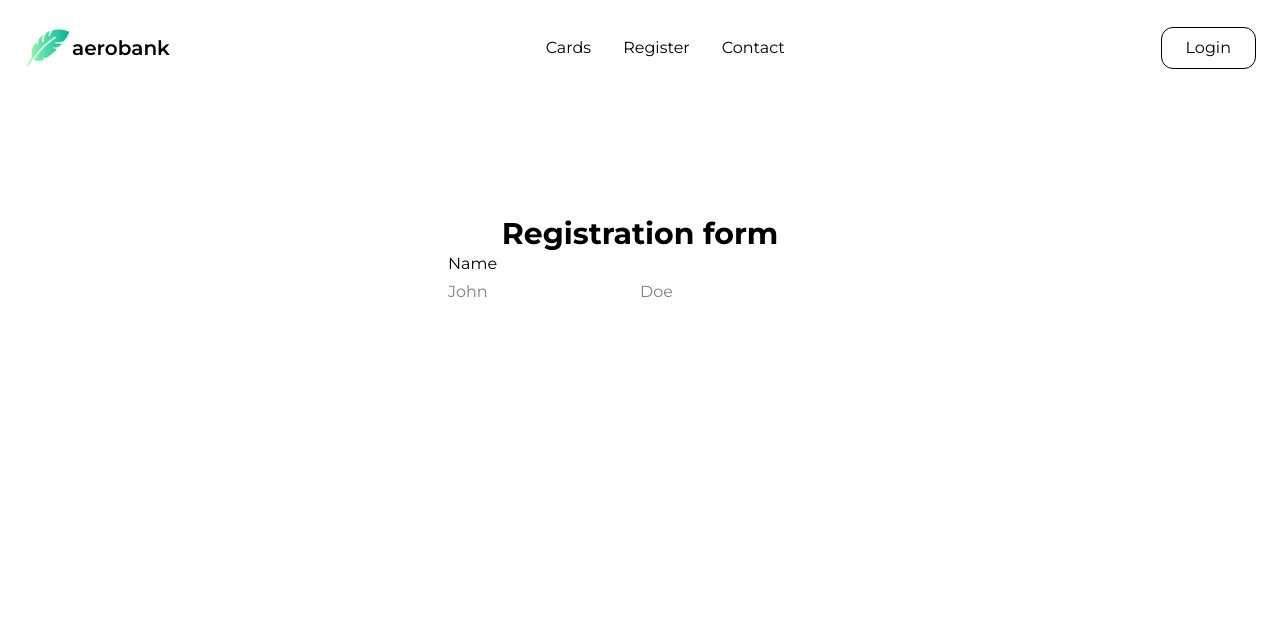
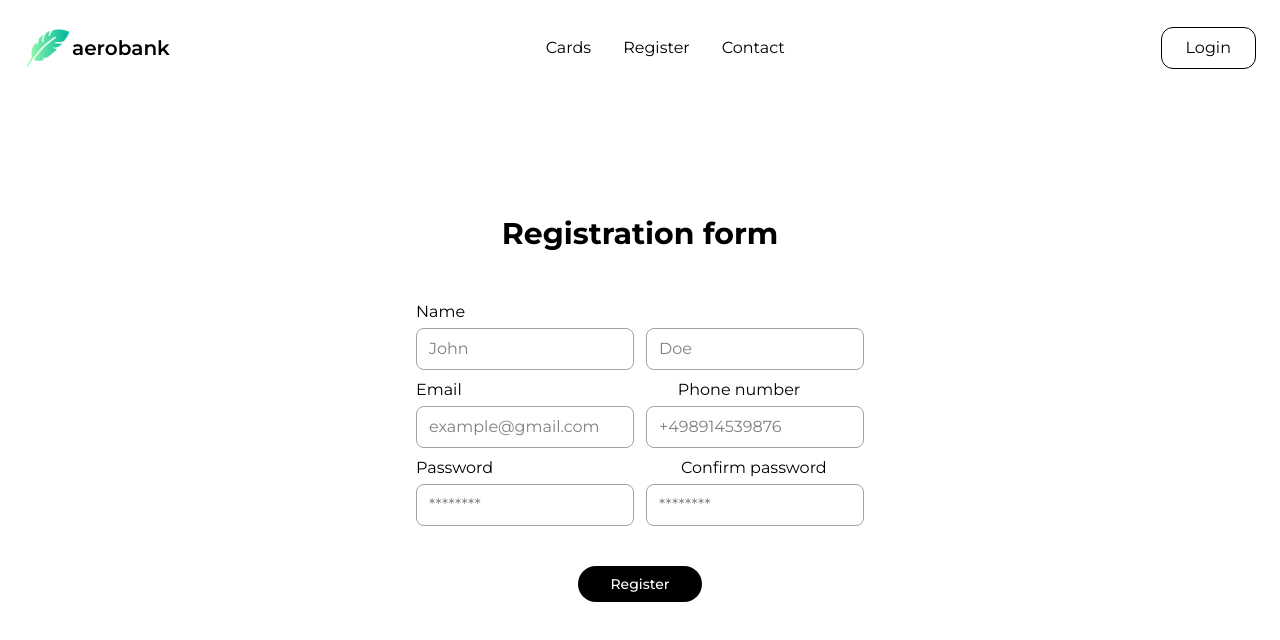
Before and after one commit to wzxcff/aerobank-frontend, a React (Vite) app: page /register in a window 1280 px wide. Shown: the top 640 px of the page. Built offline with nearby package versions, Linux system fonts and the light colour scheme.

Commit message:
Registration page finished

```diff
--- a/src/pages/Registration.tsx
+++ b/src/pages/Registration.tsx
@@ -6,10 +6,31 @@ function Registration(){
             <Navbar/>
             <div className="flex flex-col justify-center items-center mt-30">
                 <h1 className="font-bold text-3xl">Registration form</h1>
-                <div>
+                <div className="mt-12">
                     <label htmlFor="name">Name</label><br/>
-                    <input placeholder="John" name="name" className="mt-1"/>
-                    <input placeholder="Doe" name="lastname"/>
+                    <input placeholder="John" name="name"
+                           className="mt-1 mr-3 py-2 px-3 rounded-lg border-[0.1px] border-neutral-400"/>
+                    <input placeholder="Doe" name="lastname"
+                           className="mt-1 py-2 px-3 rounded-lg border-[0.1px] border-neutral-400"/>
+                </div>
+                <div className="mt-2">
+                    <label htmlFor="email">Email</label>
+                    <label htmlFor="email" className="ml-54">Phone number</label><br/>
+                    <input placeholder="example@gmail.com" name="email"
+                           className="mt-1 mr-3 py-2 px-3 rounded-lg border-[0.1px] border-neutral-400"/>
+                    <input placeholder="+498914539876" name="lastname"
+                           className="mt-1 py-2 px-3 rounded-lg border-[0.1px] border-neutral-400"/>
+                </div>
+                <div className="mt-2">
+                    <label htmlFor="pass">Password</label>
+                    <label htmlFor="passconfirm" className="ml-47">Confirm password</label><br/>
+                    <input placeholder="********" name="pass" type="password"
+                           className="mt-1 mr-3 py-2 px-3 rounded-lg border-[0.1px] border-neutral-400"/>
+                    <input placeholder="********" name="passconfirm" type="password"
+                           className="mt-1 py-2 px-3 rounded-lg border-[0.1px] border-neutral-400"/>
+                </div>
+                <div className="flex items-center text-sm gap-x-4 mt-10">
+                    <button className="bg-black text-white rounded-3xl px-8 py-2 font-medium">Register</button>
                 </div>
             </div>
         </div>
```
